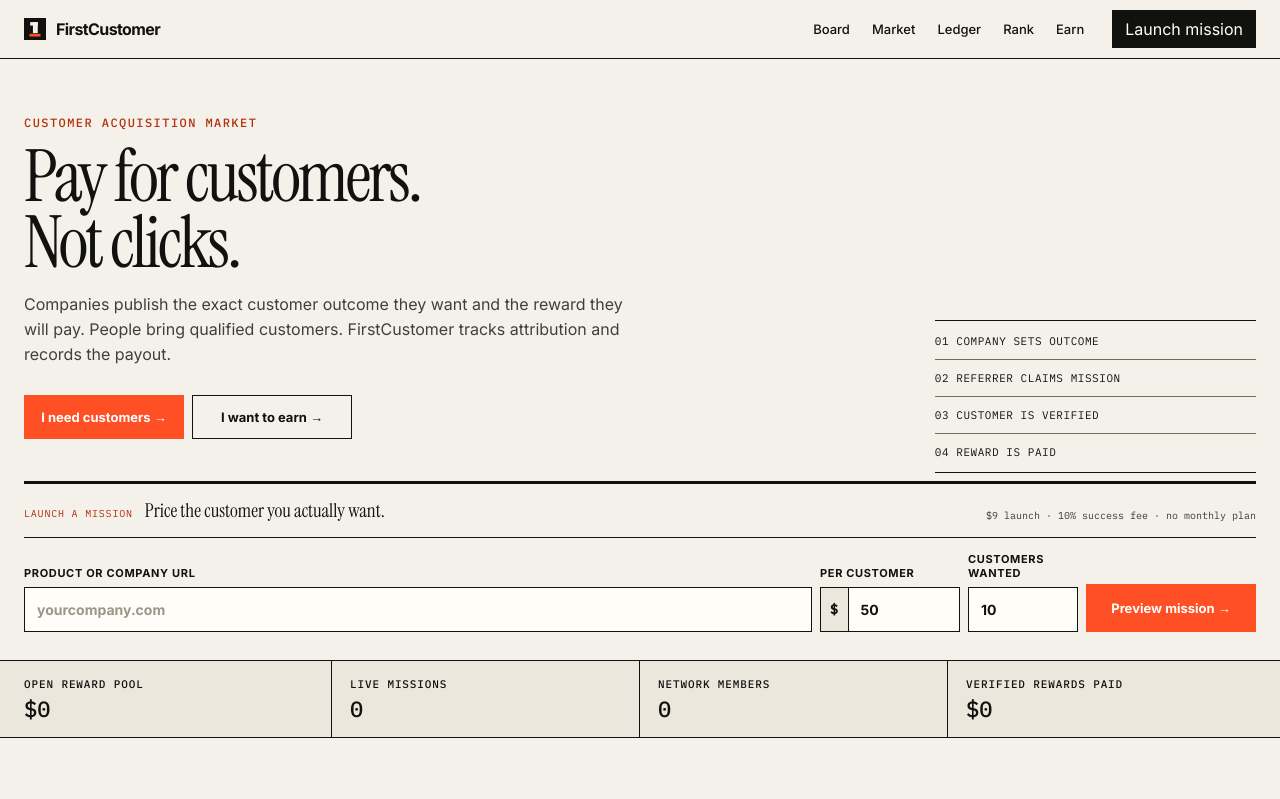
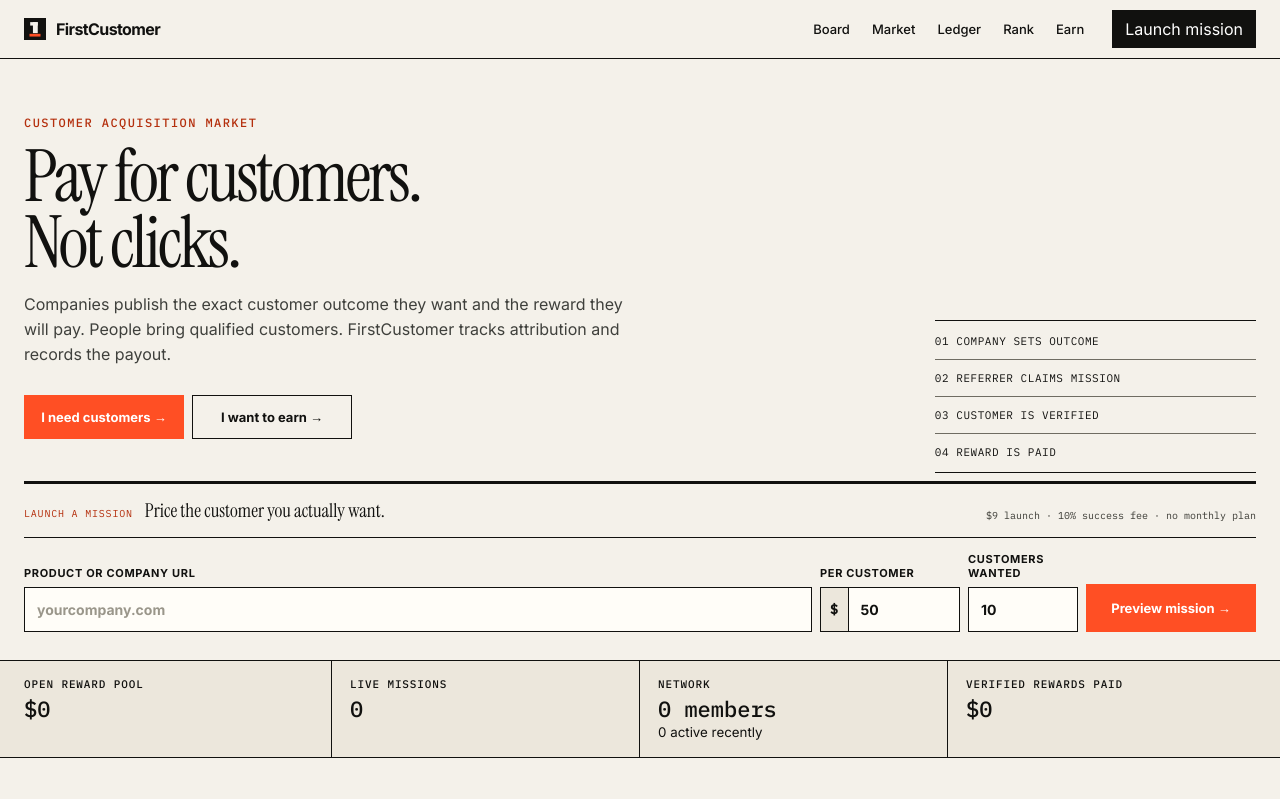
Before and after one commit to Kesam-stack/firstcustomer, a Next.js app in the folder firstcustomer-2/: page / in a window 1280 px wide. Shown: the top 799 px of the page. Built offline with nearby package versions, Linux system fonts and the light colour scheme; no server answers; the database is empty.

Commit message:
Show truthful live network signal on homepage

```diff
--- a/firstcustomer-2/app/page.tsx
+++ b/firstcustomer-2/app/page.tsx
@@ -11,7 +11,7 @@
 export const dynamic = "force-dynamic";
 export const revalidate = 0;
 
-const emptyStats = { campaigns: 0, open_reward_cents: "0", network_members: 0, highest_reward_cents: "0", click_count: 0 };
+const emptyStats = { campaigns: 0, open_reward_cents: "0", network_members: 0, active_recently: 0, highest_reward_cents: "0", click_count: 0 };
 const emptyLedger = { total_paid_cents: "0", payout_count: 0, companies_paid: 0 };
 
 export default async function Home() {
@@ -70,7 +70,11 @@
       <div className="shell ticker-inner">
         <div><span>Open reward pool</span><strong>{money(Number(stats.open_reward_cents))}</strong></div>
         <div><span>Live missions</span><strong>{stats.campaigns}</strong></div>
-        <div><span>Network members</span><strong>{stats.network_members}</strong></div>
+        <div className="network-live-stat">
+          <span>Network</span>
+          <strong>{stats.network_members} members</strong>
+          <small><i aria-hidden="true" /> {stats.active_recently} active recently</small>
+        </div>
         <div><span>Verified rewards paid</span><strong><CountUp cents={Number(ledger.total_paid_cents)} /></strong></div>
       </div>
     </section>
```
